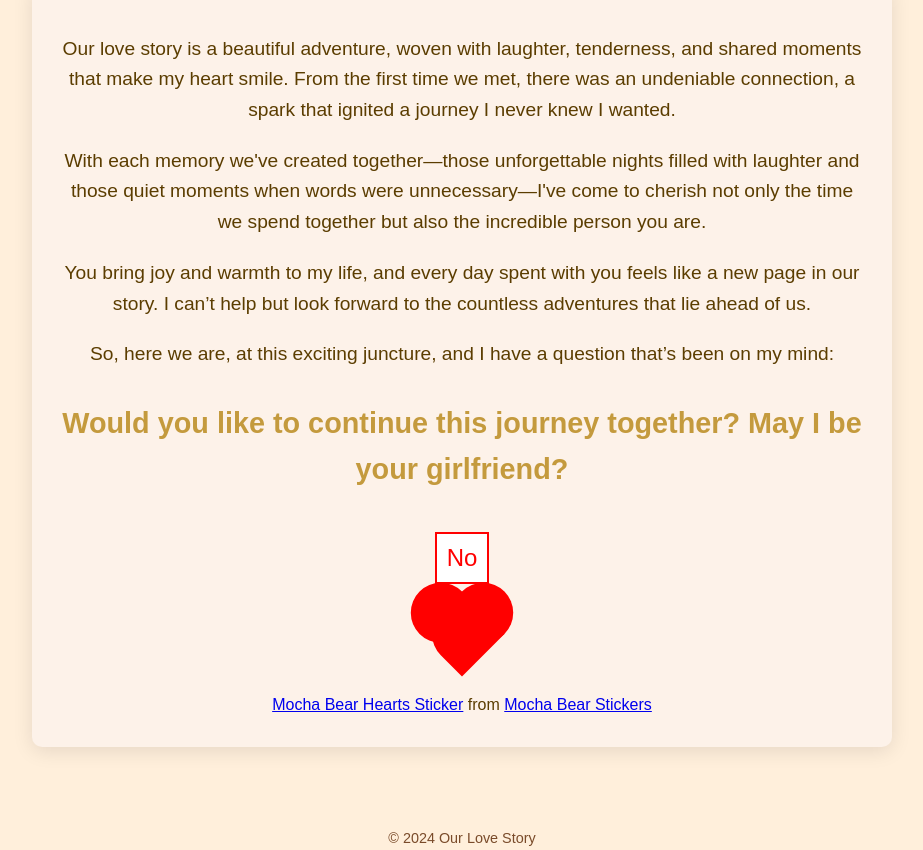
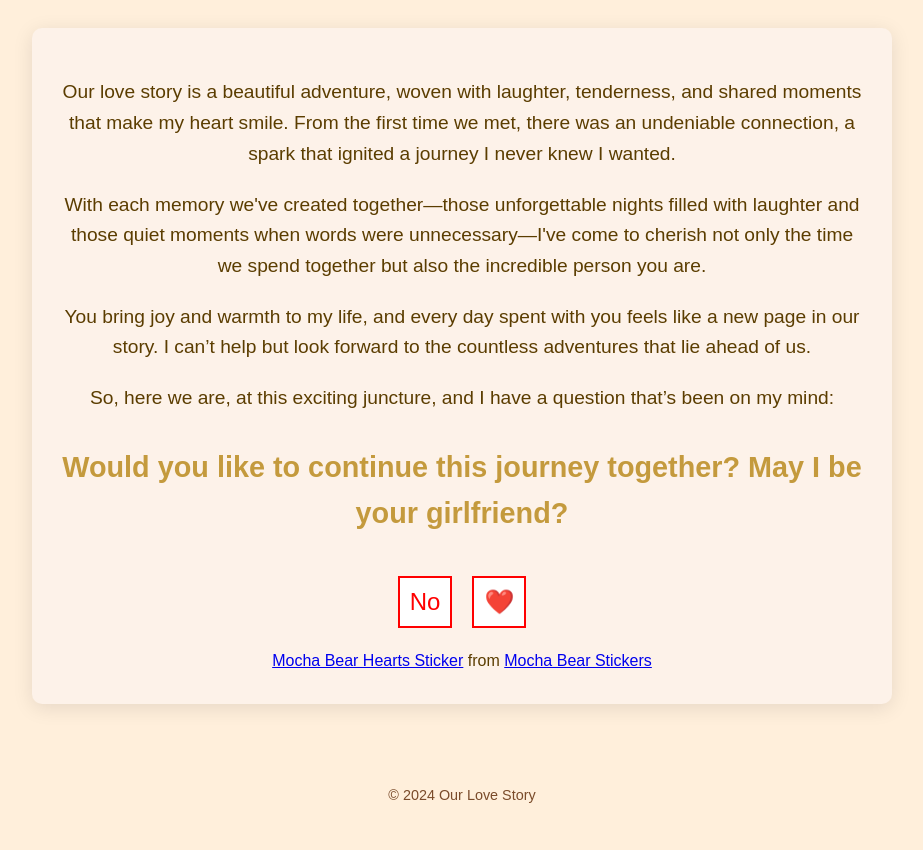
Before and after one commit to Eatoyebi/FallInLove, a plain HTML site: page lastpage.html in a window 1280 px wide. Both pictures are taken after a click on the button "Yes". Shown: the part 48-898 px from the top of the page, without its empty margins (178-1101 px from the left). After the commit the page ends 855 px from the top, so only its background shows below. Drawn offline with Linux system fonts and the light colour scheme; a script that the page names is missing.

Commit message:
back to normal

```diff
--- a/lastpage.html
+++ b/lastpage.html
@@ -14,15 +14,14 @@
             padding: 20px;
             box-sizing: border-box;
             line-height: 1.6;
-            overflow-y: auto; /* Enable vertical scrolling */
-            min-height: 100vh; /* Ensure the body takes up at least full viewport height */
+            min-height: 100vh;
+            overflow-y: auto;
         }
         h1 {
             text-align: center;
             color: #5b3d00;
             font-size: 2.5rem;
             margin-bottom: 20px;
-            text-shadow: 1px 1px 2px rgba(0, 0, 0, 0.2);
         }
         .content {
             text-align: center;
@@ -42,12 +41,11 @@
             color: #c49a3d;
             margin-top: 30px;
             font-weight: bold;
-            text-decoration: none; /* Removed underline */
         }
         .button-container {
             display: flex;
             justify-content: center;
-            gap: 20px; /* Space between buttons */
+            gap: 20px;
             margin-top: 40px;
         }
         button {
@@ -57,40 +55,12 @@
             cursor: pointer;
             padding: 10px;
             transition-duration: .5s;
-            font-size: 1.5rem; /* Increased font size */
+            font-size: 1.5rem;
         }
         button:hover {
             color: white;
             background-color: red;
             transform: scale(1.1);
-        }
-        .heart {
-            width: 60px;
-            height: 60px;
-            background-color: red;
-            position: relative;
-            display: inline-block;
-            margin-top: 20px;
-            border-radius: 50px 50px 0 0; /* Top corners rounded */
-            transform: rotate(-45deg);
-            transition: transform 0.5s;
-        }
-        .heart::before,
-        .heart::after {
-            content: "";
-            width: 60px;
-            height: 60px;
-            background-color: red;
-            border-radius: 50%;
-            position: absolute;
-        }
-        .heart::before {
-            top: -30px;
-            left: 0;
-        }
-        .heart::after {
-            left: 30px;
-            top: 0;
         }
         footer {
             text-align: center;
@@ -130,10 +100,6 @@
             <button id="yes-button">Yes</button>
         </div>
 
-        <div class="heart-container" style="display: none;">
-            <div class="heart"></div>
-        </div>
-
         <div class="gif-container">
             <div class="tenor-gif-embed" data-postid="7355347396987361923" data-share-method="host" data-aspect-ratio="1.23333" data-width="100%">
                 <a href="https://tenor.com/view/mocha-bear-hearts-mocha-and-milk-bears-milk-mocha-bear-gif-love-gif-7355347396987361923">Mocha Bear Hearts Sticker</a>
@@ -149,10 +115,8 @@
 
     <script>
         document.getElementById('yes-button').addEventListener('click', function() {
-            // Hide the button and show the heart
-            this.style.display = 'none';
-            const heartContainer = document.querySelector('.heart-container');
-            heartContainer.style.display = 'block';
+            // Change the text of the button to a heart emoji
+            this.textContent = '❤️';
         });
     </script>
 </body>
```
